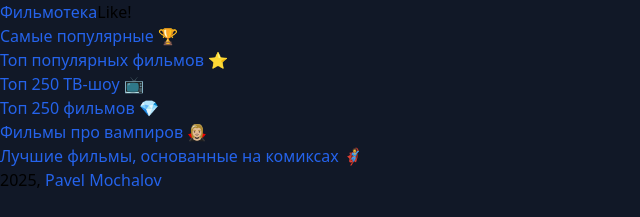
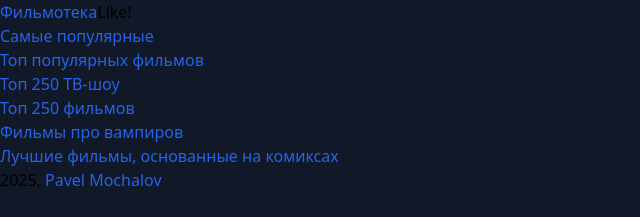
Before and after one commit to pmochalov/film-library, a React (Vite) app: page / in a window 1280 px wide. Shown: the top 217 px of the page, without its empty margins (0-640 px from the left). Built offline with nearby package versions, Linux system fonts and the light colour scheme.

Commit message:
обновлены компоненты

```diff
--- a/src/data.tsx
+++ b/src/data.tsx
@@ -1,39 +1,46 @@
-type ItemCollection = {
+export type ItemCollection = {
     title: string;
     value: string;
     bgColor: string;
+    emodji: string;
 };
 
 export const menuCollectionData: ItemCollection[] = [
     {
-        title: "Самые популярные 🏆",
+        title: "Самые популярные",
         value: "TOP_POPULAR_ALL",
         bgColor: "bg-gradient-to-r from-gray-600 to-orange-500",
+        emodji: "🏆",
     },
     {
-        title: "Топ популярных фильмов ⭐",
+        title: "Топ популярных фильмов",
         value: "TOP_POPULAR_MOVIES",
         bgColor: "bg-gradient-to-r from-green-600 to-yellow-500",
+        emodji: "⭐",
     },
     {
-        title: "Топ 250 ТВ-шоу 📺",
+        title: "Топ 250 ТВ-шоу",
         value: "TOP_250_TV_SHOWS",
         bgColor: "bg-gradient-to-r from-teal-400 to-blue-500",
+        emodji: "📺",
     },
     {
-        title: "Топ 250 фильмов 💎",
+        title: "Топ 250 фильмов",
         value: "TOP_250_MOVIES",
         bgColor: "bg-gradient-to-r from-purple-500 to-blue-500",
+        emodji: "💎",
     },
     {
-        title: "Фильмы про вампиров 🧛🏼‍♀️",
+        title: "Фильмы про вампиров",
         value: "VAMPIRE_THEME",
         bgColor: "bg-gradient-to-r from-cyan-500 to-blue-500",
+        emodji: "🧛🏼‍♀️",
     },
     {
-        title: "Лучшие фильмы, основанные на комиксах 🦸",
+        title: "Лучшие фильмы, основанные на комиксах",
         value: "COMICS_THEME",
         bgColor:
             "bg-gradient-to-r from-indigo-500 from-10% via-sky-500 via-30% to-emerald-500 to-90%",
+        emodji: "🦸",
     },
 ];
--- a/src/pages/Collections/Collections.tsx
+++ b/src/pages/Collections/Collections.tsx
@@ -20,7 +20,11 @@ const Collections: React.FC = () => {
         menuCollectionData.find((c) => c.value === type) ??
         menuCollectionData[0];
 
-    const title = <span className={TITLE_STYLES}>{currCollection.title}</span>;
+    const title = (
+        <span className={TITLE_STYLES}>
+            {currCollection.title} {currCollection.emodji}
+        </span>
+    );
 
     const { data, error, isLoading } = useGetCollectionQuery({
         type: currCollection.value,
@@ -31,12 +35,8 @@ const Collections: React.FC = () => {
         // return <ErrorMessage error={error} />;
     }
 
-    if (isLoading) {
+    if (isLoading || !data) {
         return <Spinner />;
-    }
-
-    if (!data) {
-        return <>Загрузка...</>;
     }
 
     const renderFilmList = () => (
@@ -58,7 +58,7 @@ const Collections: React.FC = () => {
                         className={`px-3 py-1 ${isCurrent && "font-semibold"}`}
                         key={item.value}
                     >
-                        {item.title}
+                        {item.title} {isCurrent && `${item.emodji}`}
                     </Link>
                 );
             })}
--- a/src/pages/Facts/Facts.tsx
+++ b/src/pages/Facts/Facts.tsx
@@ -16,12 +16,8 @@ const Facts: React.FC<FactsProps> = ({ kinopoiskId }) => {
         // return <ErrorMessage error={error} />;
     }
 
-    if (isLoading) {
+    if (isLoading || !data) {
         return <Spinner />;
-    }
-
-    if (!data) {
-        return <>Загрузка...</>;
     }
 
     return (
--- a/src/pages/Film/Film.tsx
+++ b/src/pages/Film/Film.tsx
@@ -31,12 +31,8 @@ const Film: React.FC = () => {
         // return <ErrorMessage error={error} />;
     }
 
-    if (isLoading) {
+    if (isLoading || !data) {
         return <Spinner />;
-    }
-
-    if (!data) {
-        return <>Загрузка...</>;
     }
 
     return (
--- a/src/pages/Gallery/Gallery.tsx
+++ b/src/pages/Gallery/Gallery.tsx
@@ -15,12 +15,8 @@ const Gallery: React.FC<GalleryProps> = ({ kinopoiskId }) => {
         // return <ErrorMessage error={error} />;
     }
 
-    if (isLoading) {
+    if (isLoading || !data) {
         return <Spinner />;
-    }
-
-    if (!data) {
-        return <>Загрузка...</>;
     }
 
     return (
--- a/src/pages/Home/Home.tsx
+++ b/src/pages/Home/Home.tsx
@@ -1,12 +1,24 @@
 import * as React from "react";
 import { Link } from "react-router-dom";
-import { menuCollectionData } from "../../data";
+import { ItemCollection, menuCollectionData } from "../../data";
 
 const Home: React.FC = () => {
     return (
         <div>
             <nav className='grid grid-cols-1 gap-4 sm:grid-cols-2'>
-                {menuCollectionData.map((item) => {
+                {menuCollectionData.map((item) => (
+                    <Item item={item} />
+                ))}
+            </nav>
+        </div>
+    );
+};
+
+type ItemCollectionProps = {
+    item: ItemCollection;
+};
+
+const Item: React.FC<ItemCollectionProps> = ({ item }) => {
     return (
         <Link
             to={`/collection/?type=${item.value}`}
@@ -19,10 +31,6 @@ const Home: React.FC = () => {
             </div>
         </Link>
     );
-                })}
-            </nav>
-        </div>
-    );
 };
 
 export { Home };
--- a/src/widgets/ui/Header.tsx
+++ b/src/widgets/ui/Header.tsx
@@ -16,7 +16,7 @@ const Logo: React.FC = () => {
     return (
         <Link
             to='/'
-            className='px-3 py-1 text-xl text-white rounded-lg md:text-2xl lg:text-3xl box-decoration-slice bg-gradient-to-r from-indigo-600 to-pink-500 visited:text-white hover:text-black'
+            className='px-3 py-1 text-xl font-semibold text-white rounded-lg md:text-2xl lg:text-3xl box-decoration-slice bg-gradient-to-r from-indigo-600 to-pink-500 visited:text-white hover:text-black'
         >
             Фильмотека
         </Link>
```
Lines whose indentation alone changed are shown as unchanged.
